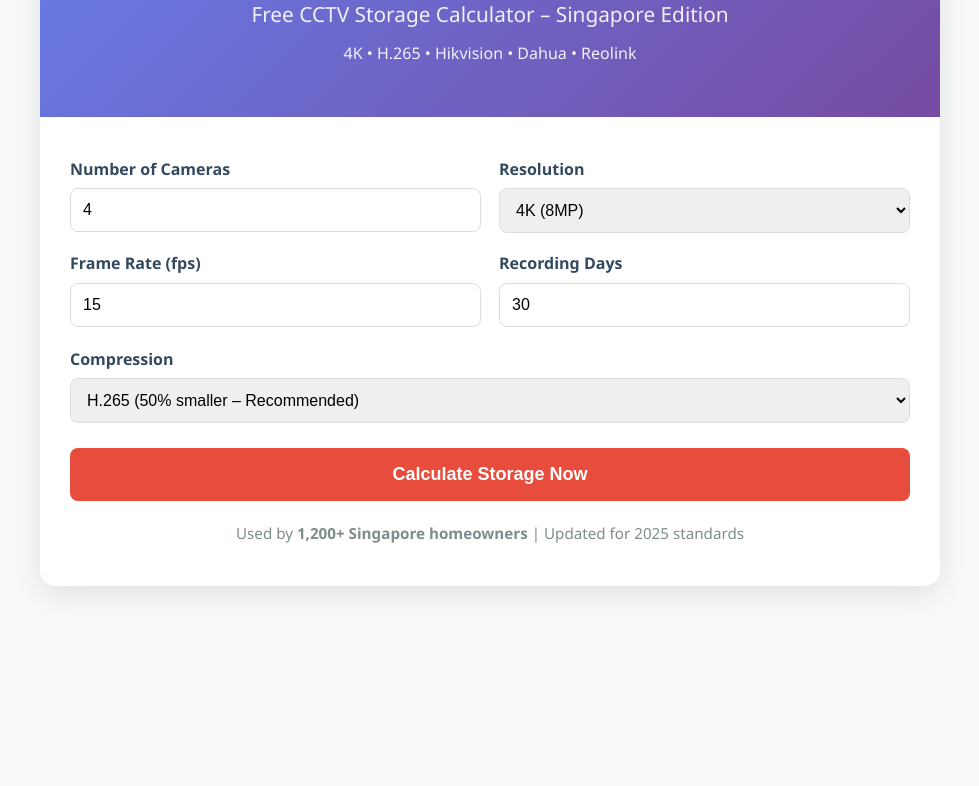
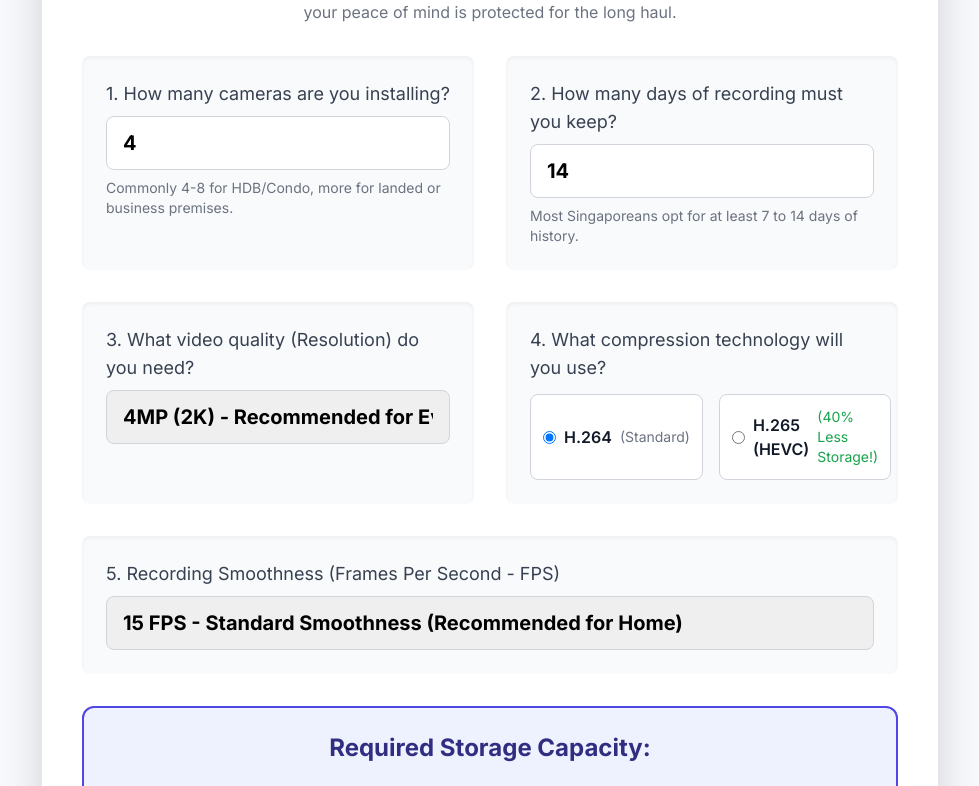
Before and after one commit to cmdadvantage/SingaporeSecurityCamerasStorageCalculator, a plain HTML site: page index.html in a window 1280 px wide. Shown: the part 196-982 px from the top of the page, without its empty margins (150-1129 px from the left). Before the commit the page ends 842 px from the top, so only its background shows below. Drawn offline with nearby package versions, Linux system fonts and the light colour scheme.

Commit message:
Update index.html

```diff
--- a/index.html
+++ b/index.html
@@ -1,206 +1,226 @@
 <!DOCTYPE html>
 <html lang="en">
 <head>
-  <meta charset="UTF-8" />
-  <meta name="viewport" content="width=device-width, initial-scale=1.0"/>
-  <meta name="description" content="Free CCTV Storage Calculator for Singapore. Find out how many days your 4K cameras record on 2TB, 4TB, or any drive." />
-  <meta name="robots" content="index, follow" />
-  <title>How Many Days on 2TB? | CCTV Storage Calculator Singapore</title>
-
-  <!-- Open Graph -->
-  <meta property="og:title" content="How Many Days on 2TB? | CCTV Storage Calculator" />
-  <meta property="og:description" content="Free tool for Singapore: 4K, H.265, Hikvision, Dahua. No signup." />
-  <meta property="og:type" content="website" />
-  <meta property="og:url" content="https://yourusername.github.io/cctv-calculator" />
-
+    <meta charset="UTF-8">
+    <meta name="viewport" content="width=device-width, initial-scale=1.0">
+    <title>Kiasu CCTV Storage Estimator for Singapore - Never Miss a Moment</title>
+    <!-- Load Tailwind CSS -->
+    <script src="https://cdn.tailwindcss.com"></script>
     <style>
-    :root {
-      --primary: #e74c3c;
-      --success: #27ae60;
-      --bg: #f8f9fa;
-      --card: #ffffff;
-      --text: #2c3e50;
-    }
-    * { box-sizing: border-box; margin:0; padding:0; }
+        /* Custom font import and application */
+        @import url('https://fonts.googleapis.com/css2?family=Inter:wght@400;600;700&display=swap');
         body {
-      font-family: 'Segoe UI', Arial, sans-serif;
-      background: var(--bg);
-      color: var(--text);
-      line-height: 1.6;
-      padding: 20px;
-    }
-    .container {
-      max-width: 900px;
-      margin: 40px auto;
-      background: var(--card);
-      border-radius: 16px;
-      box-shadow: 0 8px 30px rgba(0,0,0,0.1);
-      overflow: hidden;
-    }
-    .hero {
-      background: linear-gradient(135deg, #667eea 0%, #764ba2 100%);
-      color: white;
-      text-align: center;
-      padding: 50px 20px;
-    }
-    .hero h1 {
-      font-size: 2.8rem;
-      margin-bottom: 12px;
-    }
-    .hero p {
-      font-size: 1.3rem;
-      opacity: 0.9;
-    }
-    .calc-box {
-      padding: 40px 30px;
-    }
-    .grid {
-      display: grid;
-      grid-template-columns: 1fr 1fr;
-      gap: 18px;
-      margin-bottom: 20px;
-    }
-    label {
-      font-weight: 600;
-      display: block;
-      margin-bottom: 6px;
-      color: #34495e;
-    }
-    input, select {
-      width: 100%;
-      padding: 12px;
-      font-size: 16px;
-      border: 1px solid #ddd;
-      border-radius: 8px;
-      transition: border 0.3s;
-    }
-    input:focus, select:focus {
-      border-color: var(--primary);
-      outline: none;
-    }
-    button {
-      width: 100%;
-      background: var(--primary);
-      color: white;
-      padding: 16px;
-      font-size: 18px;
-      font-weight: bold;
-      border: none;
-      border-radius: 8px;
-      cursor: pointer;
-      margin-top: 10px;
-      transition: background 0.3s;
-    }
-    button:hover {
-      background: #c0392b;
-    }
-    .result {
-      margin: 30px 0;
-      padding: 25px;
-      background: #fef9e7;
-      border-radius: 10px;
-      text-align: center;
-      font-size: 1.4rem;
-      font-weight: bold;
-      color: #d35400;
-      display: none;
-    }
-    .trust {
-      text-align: center;
-      color: #7f8c8d;
-      font-size: 0.95rem;
-      margin-top: 20px;
-    }
-    @media (max-width: 600px) {
-      .grid { grid-template-columns: 1fr; }
-      .hero h1 { font-size: 2rem; }
+            font-family: 'Inter', sans-serif;
+            background-color: #f7f9fc; /* Light background for professionalism */
         }
     </style>
 </head>
-<body>
+<body class="p-4 sm:p-8">
 
-  <div class="container">
-    <!-- HERO -->
-    <div class="hero">
-      <h1>How Many Days on 2TB?</h1>
-      <p>Free CCTV Storage Calculator – Singapore Edition</p>
-      <p style="font-size:1rem;margin-top:10px;">4K • H.265 • Hikvision • Dahua • Reolink</p>
+<div class="max-w-4xl mx-auto bg-white shadow-2xl rounded-xl p-6 md:p-10 border-t-8 border-indigo-600">
+    <!-- SEO & Branding Header -->
+    <header class="mb-8 text-center">
+        <h1 class="text-3xl sm:text-4xl font-extrabold text-gray-900 mb-2">
+            🇸🇬 The Kiasu CCTV Storage Estimator 🛡️
+        </h1>
+        <p class="text-xl text-indigo-600 font-semibold mb-4">
+            *Never* Run Out of Evidence. Calculate Your NVR/DVR Storage Needs Accurately.
+        </p>
+        <p class="text-gray-500 max-w-2xl mx-auto">
+            Get the right capacity for your HDB, Condo, or Business security setup. We make sure your peace of mind is protected for the long haul.
+        </p>
+    </header>
+
+    <!-- Calculator Grid -->
+    <div id="calculator-inputs" class="grid md:grid-cols-2 gap-8 mb-8">
+
+        <!-- Input 1: Number of Cameras -->
+        <div class="bg-gray-50 p-6 rounded-lg shadow-inner">
+            <label for="camera-count" class="block text-lg font-medium text-gray-700 mb-2">
+                1. How many cameras are you installing?
+            </label>
+            <input type="number" id="camera-count" value="4" min="1" max="32" oninput="calculateStorage()"
+                   class="w-full px-4 py-3 border border-gray-300 rounded-lg focus:ring-indigo-500 focus:border-indigo-500 text-xl font-bold">
+            <p class="mt-2 text-sm text-gray-500">
+                Commonly 4-8 for HDB/Condo, more for landed or business premises.
+            </p>
         </div>
 
-    <!-- CALCULATOR -->
-    <div class="calc-box">
-      <div class="grid">
-        <div>
-          <label>Number of Cameras</label>
-          <input id="cams" type="number" value="4" min="1" />
+        <!-- Input 2: Recording Days Required -->
+        <div class="bg-gray-50 p-6 rounded-lg shadow-inner">
+            <label for="recording-days" class="block text-lg font-medium text-gray-700 mb-2">
+                2. How many days of recording must you keep?
+            </label>
+            <input type="number" id="recording-days" value="14" min="7" max="180" oninput="calculateStorage()"
+                   class="w-full px-4 py-3 border border-gray-300 rounded-lg focus:ring-indigo-500 focus:border-indigo-500 text-xl font-bold">
+            <p class="mt-2 text-sm text-gray-500">
+                Most Singaporeans opt for at least 7 to 14 days of history.
+            </p>
         </div>
-        <div>
-          <label>Resolution</label>
-          <select id="res">
-            <option value="2">1080p (2MP)</option>
-            <option value="4">2K (4MP)</option>
-            <option value="8" selected>4K (8MP)</option>
+
+        <!-- Input 3: Video Quality (Resolution) -->
+        <div class="bg-gray-50 p-6 rounded-lg shadow-inner">
+            <label for="resolution" class="block text-lg font-medium text-gray-700 mb-2">
+                3. What video quality (Resolution) do you need?
+            </label>
+            <select id="resolution" onchange="calculateStorage()"
+                    class="w-full px-4 py-3 border border-gray-300 rounded-lg focus:ring-indigo-500 focus:border-indigo-500 text-xl font-bold appearance-none">
+                <option value="2">1080p (2MP) - Good Clarity</option>
+                <option value="4" selected>4MP (2K) - Recommended for Evidence</option>
+                <option value="8">8MP (4K) - Ultra-Sharp Detail</option>
             </select>
         </div>
-        <div>
-          <label>Frame Rate (fps)</label>
-          <input id="fps" type="number" value="15" min="1" max="30" />
-        </div>
-        <div>
-          <label>Recording Days</label>
-          <input id="days" type="number" value="30" min="1" max="365" />
+
+        <!-- Input 4: Compression Standard -->
+        <div class="bg-gray-50 p-6 rounded-lg shadow-inner">
+            <label class="block text-lg font-medium text-gray-700 mb-3">
+                4. What compression technology will you use?
+            </label>
+            <div class="flex space-x-4">
+                <label class="flex items-center space-x-2 cursor-pointer bg-white p-3 rounded-lg border border-gray-300 hover:border-indigo-500 transition duration-150">
+                    <input type="radio" name="compression" value="H.264" onchange="calculateStorage()" class="text-indigo-600 focus:ring-indigo-500" checked>
+                    <span class="text-gray-900 font-semibold">H.264</span>
+                    <span class="text-sm text-gray-500">(Standard)</span>
+                </label>
+                <label class="flex items-center space-x-2 cursor-pointer bg-white p-3 rounded-lg border border-gray-300 hover:border-indigo-500 transition duration-150">
+                    <input type="radio" name="compression" value="H.265" onchange="calculateStorage()" class="text-indigo-600 focus:ring-indigo-500">
+                    <span class="text-gray-900 font-semibold">H.265 (HEVC)</span>
+                    <span class="text-sm text-green-600">(40% Less Storage!)</span>
+                </label>
             </div>
         </div>
 
-      <label>Compression</label>
-      <select id="comp" style="width:100%;padding:12px;font-size:16px;border:1px solid #ddd;border-radius:8px;margin-bottom:15px;">
-        <option value="0.5">H.265 (50% smaller – Recommended)</option>
-        <option value="1">H.264</option>
+        <!-- Input 5: Frames Per Second (FPS) -->
+        <div class="bg-gray-50 p-6 rounded-lg shadow-inner md:col-span-2">
+            <label for="fps" class="block text-lg font-medium text-gray-700 mb-2">
+                5. Recording Smoothness (Frames Per Second - FPS)
+            </label>
+            <select id="fps" onchange="calculateStorage()"
+                    class="w-full px-4 py-3 border border-gray-300 rounded-lg focus:ring-indigo-500 focus:border-indigo-500 text-xl font-bold appearance-none">
+                <option value="15" selected>15 FPS - Standard Smoothness (Recommended for Home)</option>
+                <option value="8">8 FPS - Max Storage Saving</option>
+                <option value="25">25 FPS - Real-Time Motion (Required for Commercial/Landed)</option>
             </select>
-
-      <button onclick="calculate()">Calculate Storage Now</button>
-
-      <!-- RESULT -->
-      <div id="result" class="result">
-        You need <span id="gb">0</span> GB <br>
-        (≈ <span id="tb">0</span> TB) of storage
         </div>
 
-      <div class="trust">
-        Used by <strong>1,200+ Singapore homeowners</strong> | Updated for 2025 standards
     </div>
+
+    <!-- Results Area -->
+    <div id="results-card" class="mt-8 p-6 bg-indigo-50 border-2 border-indigo-600 rounded-xl text-center">
+        <h2 class="text-2xl font-bold text-indigo-900 mb-4">
+            Required Storage Capacity:
+        </h2>
+        <p class="text-6xl font-extrabold text-indigo-600 mb-2" id="required-tb">0.00 TB</p>
+        <p class="text-lg font-medium text-gray-700 mb-4">
+            That's approximately <span id="required-gb" class="font-bold text-indigo-700">0 GB</span>.
+        </p>
+
+        <div id="recommendation-text" class="text-sm text-gray-600 mt-4">
+            <!-- Recommendation text goes here -->
         </div>
     </div>
 
+    <!-- SEO Footer Content -->
+    <footer class="mt-10 pt-6 border-t border-gray-200 text-center">
+        <p class="text-sm text-gray-500">
+            *This calculator provides an estimated minimum required capacity. It uses standard bitrate assumptions for security cameras (HDB, Condo, Landed House, Business CCTV in Singapore). Always round up to the next commercially available hard drive size (e.g., from 4.1 TB to 6 TB) for best results.
+        </p>
+    </footer>
+
+</div>
+
 <script>
-    function calculate() {
-      const cams = parseFloat(document.getElementById('cams').value) || 4;
-      const mp = parseFloat(document.getElementById('res').value);
-      const fps = parseFloat(document.getElementById('fps').value) || 15;
-      const days = parseFloat(document.getElementById('days').value) || 30;
-      const comp = parseFloat(document.getElementById('comp').value);
+    // Constants for Bitrate Estimation (in Mbps)
+    // These are conservative estimates for continuous, high-quality recording.
+    // 1 Mbps/day/camera ≈ 10.54 GB/day/camera
+    const BITRATES = {
+        // H.264 (Standard) Estimates in Mbps
+        'H.264': {
+            '2': 4.0, // 1080p (2MP)
+            '4': 6.0, // 4MP (2K)
+            '8': 10.0 // 8MP (4K)
+        },
+        // H.265 (HEVC) Estimates in Mbps (approx. 40% reduction from H.264)
+        'H.265': {
+            '2': 2.5, // 1080p (2MP)
+            '4': 3.6, // 4MP (2K)
+            '8': 6.0  // 8MP (4K)
+        }
+    };
 
-      // Bitrate (Mbps) = MP × fps × 0.15 × compression factor
-      const bitrate = mp * fps * 0.15 * comp;
-      const totalGB = (bitrate * cams * 86400 * days) / (8 * 1024 * 1024 * 1024) * 1.2; // +20% overhead
-      const tb = (totalGB / 1024).toFixed(1);
+    // Constant for converting 1 Mbps of data recorded over 24 hours to Gigabytes
+    // Calculation: (1,000,000 bits/s * 3600 s/hr * 24 hr/day) / (8 bits/byte * 1024^3 bytes/GB)
+    const GB_PER_DAY_PER_MBPS = 10.546875;
 
-      document.getElementById('gb').textContent = Math.round(totalGB);
-      document.getElementById('tb').textContent = tb;
-      document.getElementById('result').style.display = 'block';
+    function calculateStorage() {
+        // 1. Get User Inputs
+        const cameraCount = parseInt(document.getElementById('camera-count').value) || 0;
+        const recordingDays = parseInt(document.getElementById('recording-days').value) || 0;
+        const resolution = document.getElementById('resolution').value; // '2', '4', or '8'
+        const compressionElement = document.querySelector('input[name="compression"]:checked');
+        const compression = compressionElement ? compressionElement.value : 'H.264';
+        const fps = parseInt(document.getElementById('fps').value) || 15;
+
+        // Ensure inputs are valid
+        if (cameraCount <= 0 || recordingDays <= 0) {
+            document.getElementById('required-tb').textContent = '0.00 TB';
+            document.getElementById('required-gb').textContent = '0 GB';
+            document.getElementById('recommendation-text').innerHTML = 'Please enter a valid number of cameras and days to calculate.';
+            return;
         }
+
+        // 2. Determine Base Bitrate (Mbps)
+        const baseBitrate = BITRATES[compression][resolution];
+
+        // 3. Apply FPS Multiplier
+        // Standard full-motion video for surveillance is 25 FPS (or 30 in some regions).
+        // We use 25 FPS as the 1.0 baseline for the baseBitrate values.
+        const fpsMultiplier = fps / 25;
+
+        // 4. Calculate Total Required Gigabytes
+        // Total GB = (Camera Count * Base Bitrate (Mbps) * Days * GB_PER_DAY_PER_MBPS) * FPS Multiplier
+        let totalGB = (cameraCount * baseBitrate * recordingDays * GB_PER_DAY_PER_MBPS) * fpsMultiplier;
+
+        // 5. Convert to Terabytes and Format
+        const totalTB = totalGB / 1024;
+
+        // Update the results display
+        document.getElementById('required-tb').textContent = totalTB.toFixed(2) + ' TB';
+        document.getElementById('required-gb').textContent = Math.ceil(totalGB).toLocaleString('en-US') + ' GB';
+
+        // Update Recommendation Text
+        const recommendationDiv = document.getElementById('recommendation-text');
+
+        // Find the next standard HDD size to recommend
+        let recommendedTB = 0;
+        const standardSizes = [1, 2, 4, 6, 8, 10, 12, 16];
+        for (const size of standardSizes) {
+            if (size >= totalTB) {
+                recommendedTB = size;
+                break;
+            }
+        }
+
+        if (totalTB > 0) {
+            if (recommendedTB === 0) {
+                // For very large systems, recommend a high-end size
+                recommendedTB = 16;
+            }
+
+            recommendationDiv.innerHTML = `
+                <p class="font-bold text-gray-900">
+                    💡 Our Pro Tip: For safety, always choose the next available hard drive size.
+                    We recommend a minimum NVR/DVR capacity of <span class="text-indigo-600 font-extrabold text-xl">${recommendedTB} TB</span>.
+                </p>
+            `;
+        } else {
+            recommendationDiv.innerHTML = 'Please adjust the inputs above.';
+        }
+    }
+
+    // Run the calculation once on load with default values
+    document.addEventListener('DOMContentLoaded', calculateStorage);
 </script>
-
-  <!-- Optional: Google Analytics -->
-  <!--
-  <script async src="https://www.googletagmanager.com/gtag/js?id=G-XXXXXXX"></script>
-  <script>
-    window.dataLayer = window.dataLayer || [];
-    function gtag(){dataLayer.push(arguments);}
-    gtag('js', new Date());
-    gtag('config', 'G-XXXXXXX');
-  </script>
-  -->
 
 </body>
 </html>
```
Lines whose indentation alone changed are shown as unchanged.
